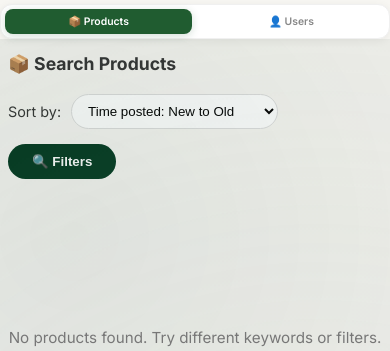
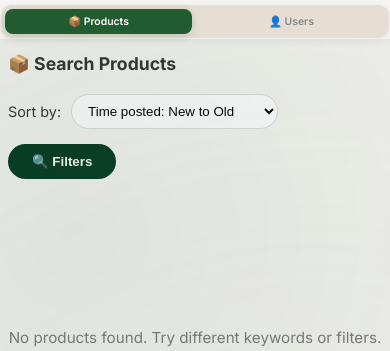
Before and after one commit to qixbot/E-bye-G09-, a Flask app: page /search in a window 390 px wide. Shown: the part 94-445 px from the top of the page. Run offline with Flask 3, Linux system fonts and the light colour scheme; a user stored in the database is signed in; data that the repository does not hold is empty; parts of the project's set-up code (start-up, migrations or seed data) failed here and were passed over; some libraries are stand-ins or nearby versions.

Commit message:
adjust colors

```diff
--- a/static/search.css
+++ b/static/search.css
@@ -396,7 +396,7 @@
         position: static;           /* remove fixed positioning */
         transform: none;            /* remove vertical centering */
         flex-direction: row;        /* horizontal instead of vertical */
-        background: #ffffff;
+        background: #e6ded3;
         border-radius: 12px;
         box-shadow: 0 2px 8px rgba(0,0,0,0.06);
         border: 1px solid #f0f0f0;
```
